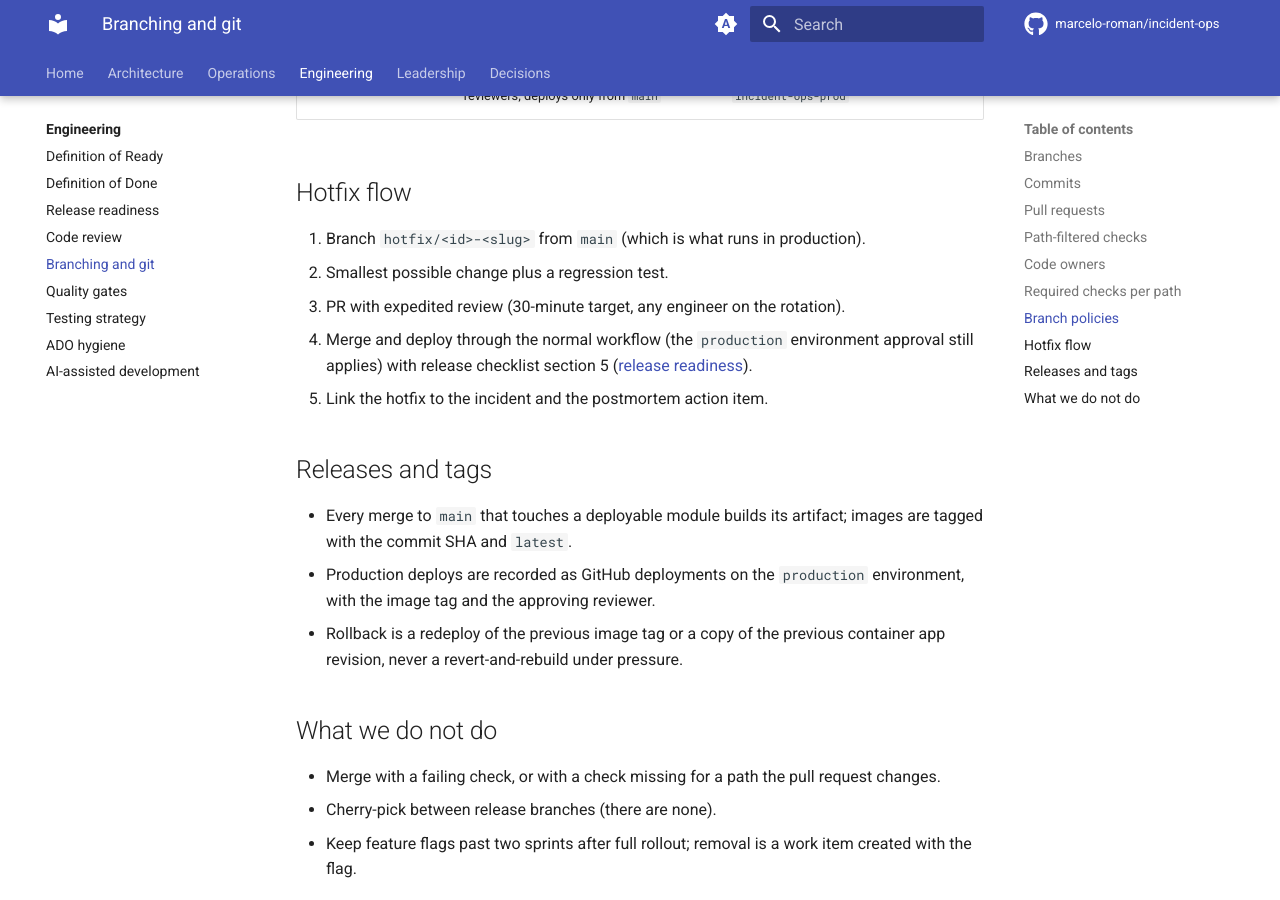
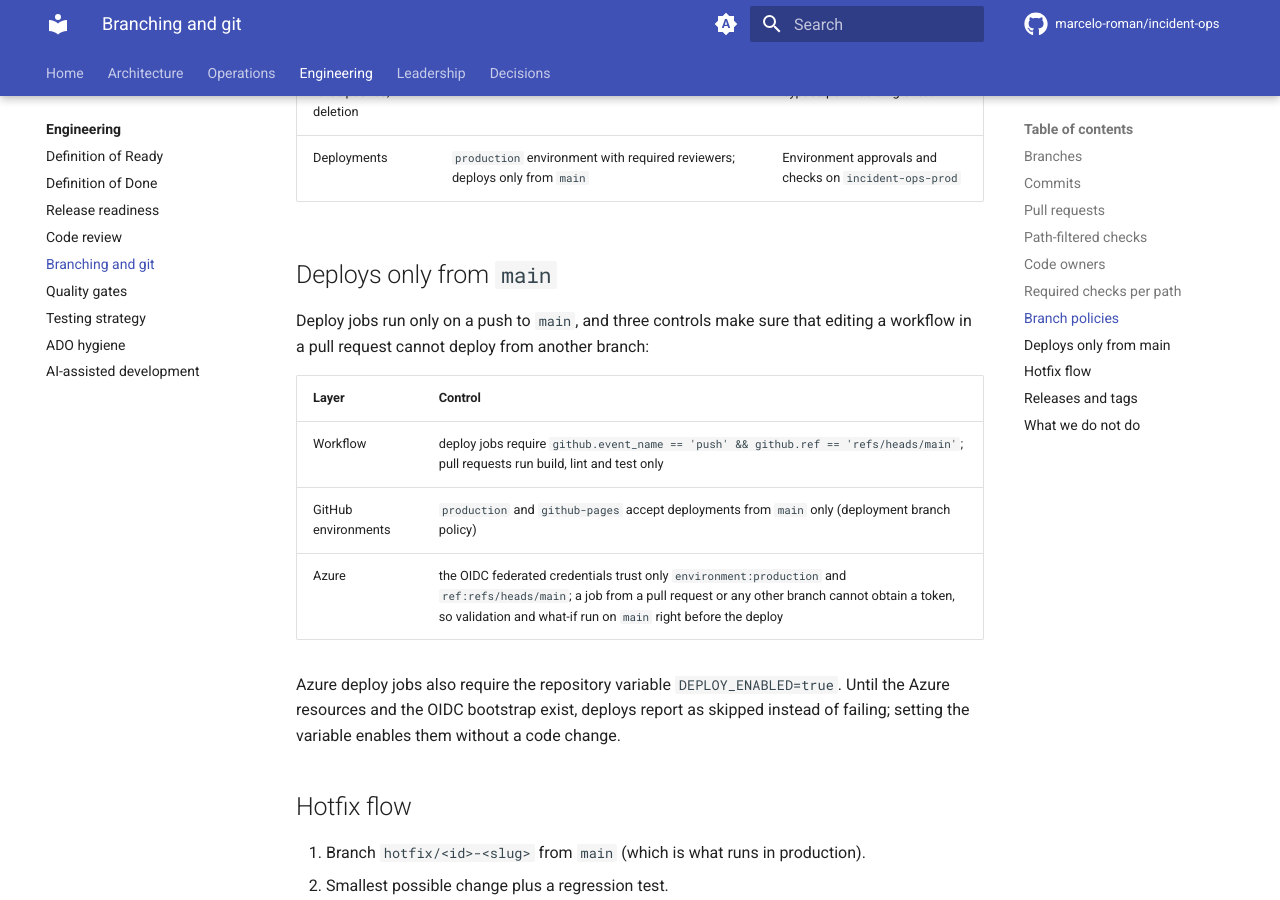
Before and after one commit to marcelo-roman/incident-ops, an MkDocs documentation site: the page built from docs/docs/engineering/branching-and-git-workflow.md, in a window 1280 px wide and 900 px high, scrolled down 3638 px. Built offline with MkDocs 1.6.1 and Material for MkDocs 9.7.7, drawn with Linux system fonts in a browser that asks for light colours; comment, search, counter and statistics services are not loaded; some of the changed text lies outside the part shown.

Commit message:
Enforce trunk-based delivery from main only
Deploy jobs run only on pushes to main and require the DEPLOY_ENABLED
repository variable, so they report as skipped until Azure exists.
The OIDC bootstrap drops the pull_request subject: only the production
environment and main can obtain an Azure token. Docs point to GitHub
Pages until the custom domain DNS exists.

Co-Authored-By: Claude Opus 5.5 (1M context) <noreply@anthropic.com>

```diff
--- a/docs/docs/engineering/branching-and-git-workflow.md
+++ b/docs/docs/engineering/branching-and-git-workflow.md
@@ -67,7 +67,7 @@ Configured on `main`. The repository lives on GitHub, so the enforcing mechanism
 
 | Rule | GitHub ruleset on `main` | Azure Repos branch policy |
 |---|---|---|
-| Reviews | 1 approval; dismiss stale approvals on push; last pusher cannot approve | Minimum reviewers 1; reset votes on new pushes; author cannot approve |
+| Reviews | pull request required; 0 approvals while the repository has a single maintainer (GitHub does not let authors approve their own pull requests), 1 approval with dismissal of stale approvals once a second maintainer joins | Minimum reviewers 1; reset votes on new pushes; author cannot approve |
 | Code owners | `CODEOWNERS` review required; `contracts/`, `.github/` and `infra/azure-devops/` always need their owner | Automatically included required reviewers on the same paths |
 | Status checks | path-filtered workflows, reviewed as described in [required checks per path](#required-checks-per-path); branch must be up to date with `main` | Build validation policy per path filter (one per pipeline in `infra/azure-devops/`); expires when `main` updates |
 | Conversations | all resolved before merge | Comment resolution required |
@@ -75,6 +75,18 @@ Configured on `main`. The repository lives on GitHub, so the enforcing mechanism
 | Work item link | `AB#1234` in PR description (Azure Boards app links it); PR template checkbox | Linked work items required |
 | Direct pushes, force pushes, deletion | blocked, no bypass list | Branch locked to PRs; no bypass permission granted |
 | Deployments | `production` environment with required reviewers; deploys only from `main` | Environment approvals and checks on `incident-ops-prod` |
+
+## Deploys only from `main`
+
+Deploy jobs run only on a push to `main`, and three controls make sure that editing a workflow in a pull request cannot deploy from another branch:
+
+| Layer | Control |
+|---|---|
+| Workflow | deploy jobs require `github.event_name == 'push' && github.ref == 'refs/heads/main'`; pull requests run build, lint and test only |
+| GitHub environments | `production` and `github-pages` accept deployments from `main` only (deployment branch policy) |
+| Azure | the OIDC federated credentials trust only `environment:production` and `ref:refs/heads/main`; a job from a pull request or any other branch cannot obtain a token, so validation and what-if run on `main` right before the deploy |
+
+Azure deploy jobs also require the repository variable `DEPLOY_ENABLED=true`. Until the Azure resources and the OIDC bootstrap exist, deploys report as skipped instead of failing; setting the variable enables them without a code change.
 
 ## Hotfix flow
 
--- a/docs/mkdocs.yml
+++ b/docs/mkdocs.yml
@@ -1,6 +1,6 @@
 site_name: Incident Ops
 site_description: Architecture, operations model, alerting, runbooks and engineering standards for the Incident Ops platform.
-site_url: https://incidents-docs.marceloroman.com.br/
+site_url: https://marcelo-roman.github.io/incident-ops/
 repo_url: https://github.com/marcelo-roman/incident-ops
 repo_name: marcelo-roman/incident-ops
 edit_uri: edit/main/docs/docs/
```
Also changed, not shown: contracts/contracts.md (+2 -2 lines), docs/README.md (+1 -1 lines), README.md, infra/README.md, 9 other files.
